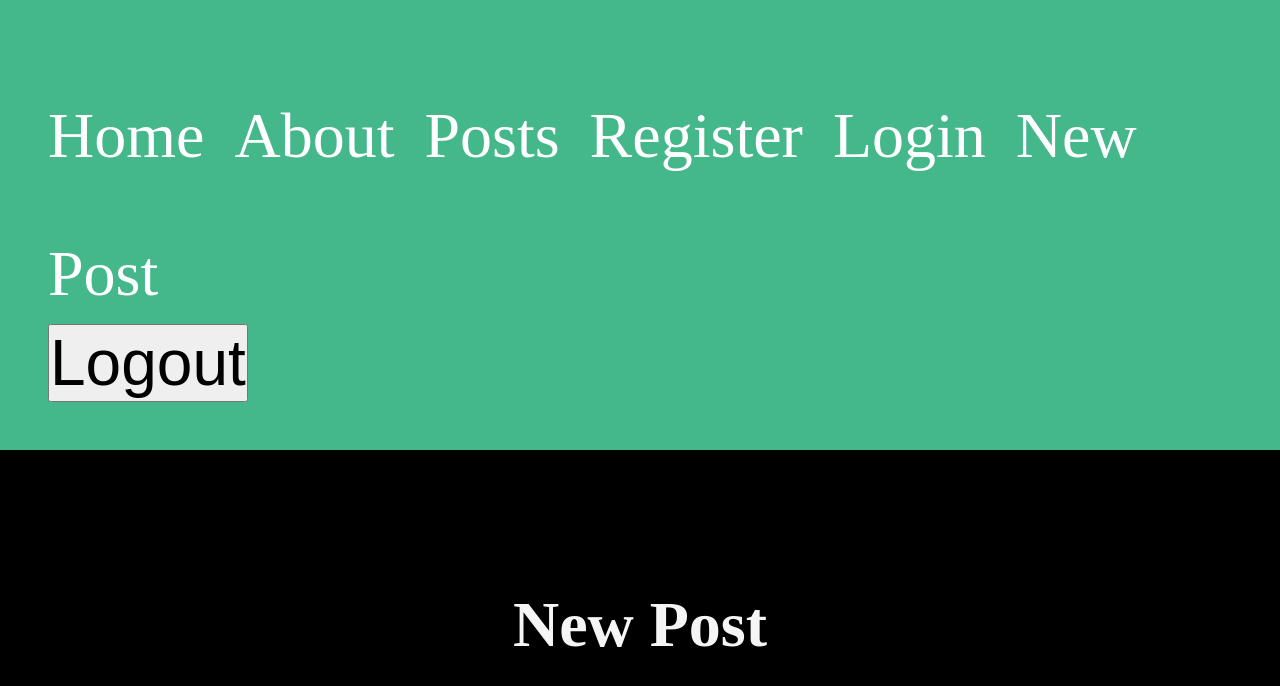
After one commit to AleandroPresta/django-notes, a Django app: page /posts/new-post/ in a window 1280 px wide. The commit adds this page. Shown: the top 686 px of the page. Run offline with Django 4.2, Linux system fonts and the light colour scheme; a user stored in the database is signed in.

Commit message:
Authorization for new post creation

```diff
--- /dev/null
+++ b/myproject/posts/templates/posts/post_new.html
@@ -0,0 +1,10 @@
+<!--posts/templates/posts_list.html-->
+{% extends 'layout.html'%}
+{% block title%}
+    New Post Page
+{% endblock %}
+{% block content %}
+    <section>
+        <h1>New Post</h1>
+    </section>
+{% endblock %}
--- a/myproject/posts/urls.py
+++ b/myproject/posts/urls.py
@@ -5,5 +5,6 @@ app_name = 'posts'
 
 urlpatterns = [
     path('', views.posts_list, name='list'),
+    path('new-post/', views.post_new, name='new-post'),
     path('<slug:slug>', views.post_page, name='page')
 ]
--- a/myproject/posts/views.py
+++ b/myproject/posts/views.py
@@ -1,5 +1,6 @@
 from django.shortcuts import render
 from .models import Post
+from django.contrib.auth.decorators import login_required
 
 # Create your views here.
 def posts_list(request):
@@ -9,3 +10,7 @@ def posts_list(request):
 def post_page(request, slug):
     post = Post.objects.get(slug=slug)
     return render(request, 'posts/post_page.html', { 'post': post })
+
+@login_required(login_url="/users/login/")
+def post_new(request):
+    return render(request, 'posts/post_new.html')
--- a/myproject/templates/layout.html
+++ b/myproject/templates/layout.html
@@ -19,6 +19,7 @@
         <a href="{% url 'posts:list' %}" title="Posts">Posts</a>
         <a href="{% url 'users:register' %}" title="Register a New User">Register</a>
         <a href="{% url 'users:login' %}" title="Login a New User">Login</a>
+        <a href="{% url 'posts:new-post' %}" title="Create a new post">New Post</a>
         <form class="logout" action="{% url 'users:logout' %}" method="POST">
             {% csrf_token %}
             <button type="submit">Logout</button>
```
Also changed, not shown: README.md, myproject/db.sqlite3, myproject/users/views.py (line endings or trailing spaces).
